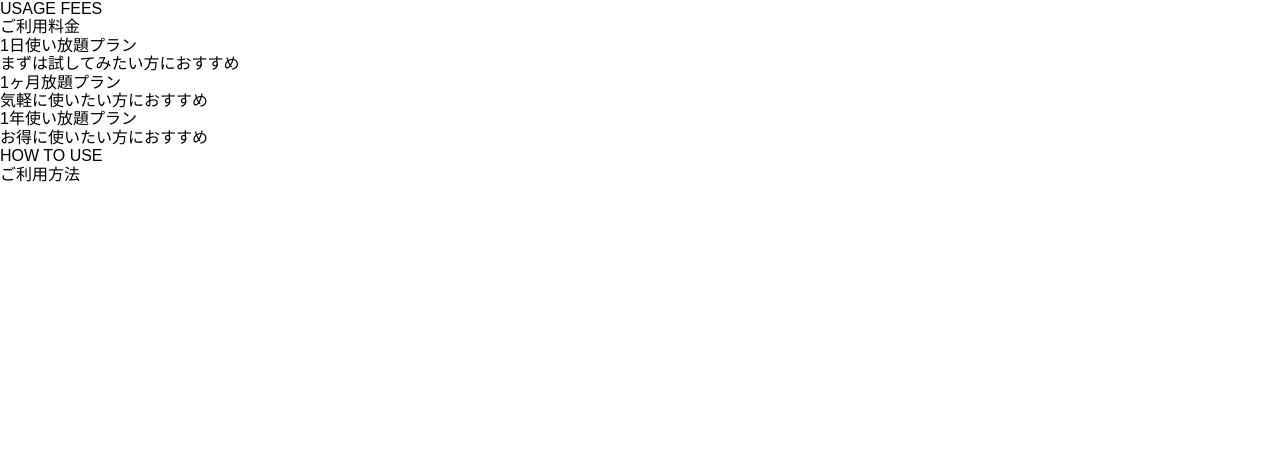
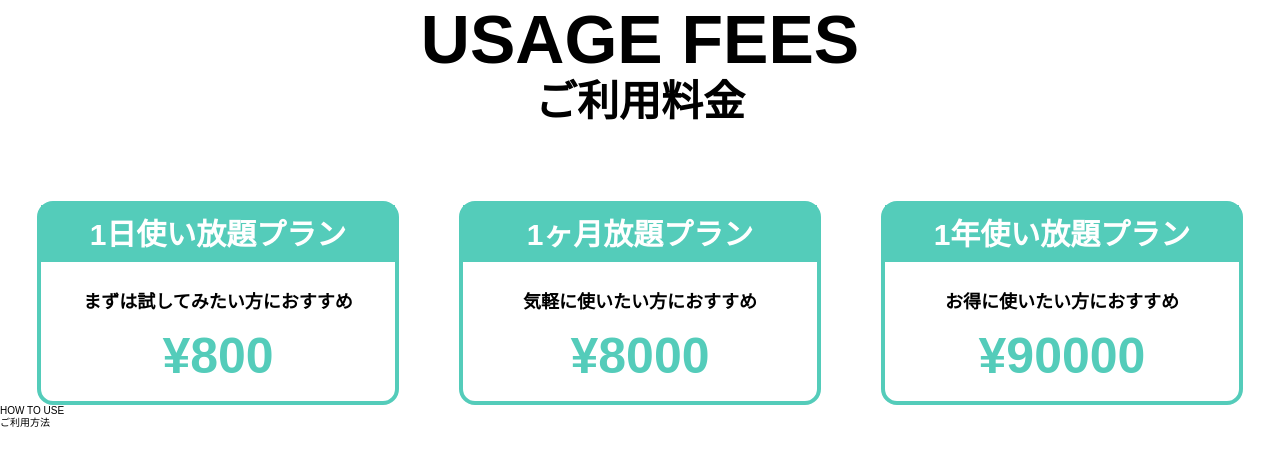
Before and after one commit to luvmia/HF21-one-phone-all, a plain HTML site: page index.html in a window 1280 px wide. Drawn offline with Linux system fonts and the light colour scheme.

Commit message:
[add]ご利用料金 pc size finish

```diff
--- a/css/style.css
+++ b/css/style.css
@@ -1,4 +1,112 @@
+@charset "utf-8";
 
+html {
+    font-size: 62.5%;/* 1rem=10px */
+}
+
+body {
+    font-family:'メイリオ', 'Meiryo','ＭＳ ゴシック','Hiragino Kaku Gothic ProN','ヒラギノ角ゴ ProN W3',sans-serif;
+}
 /*USAGE FEES・ご利用料金*/
+.usage-fees__title__en {
+    font-size: 6.8rem;
+    font-weight: bold;
+    text-align: center;
+}
+.usage-fees__title__jp {
+    margin: 0 0 75px 0;
+    font-size: 4.2rem;
+    font-weight: bold;
+    text-align: center;
+}
+
+.usage-fees__plan__group {
+    display: flex;
+    justify-content: center;
+}
+.usage-fees__plan__1day {
+    width: 362px;
+    border: 4px solid #54ccba;
+    border-radius: 16px;
+}
+.usage-fees__plan__1day__title {
+    margin: 0 0 30px 0;
+    padding: 13px 0 9px 0;
+    text-align: center;
+    font-size: 3rem;
+    font-weight: bold;
+    color: #FFFFFF;
+    background-color: #54ccba;
+}
+.usage-fees__plan__1day__text {
+    margin: 0 0 15px 0;
+    text-align: center;
+    font-size: 1.8rem;
+    font-weight: bold;
+}
+.usage-fees__plan__1day__fee {
+    margin: 0 0 16px 0;
+    text-align: center;
+    font-size: 5rem;
+    font-weight: bold;
+    color: #54ccba;
+}
+
+.usage-fees__plan__1month {
+    width: 362px;
+    margin: 0 60px 0 60px;
+    border: 4px solid #54ccba;
+    border-radius: 16px;
+}
+.usage-fees__plan__1month__title {
+    margin: 0 0 30px 0;
+    padding: 13px 0 9px 0;
+    text-align: center;
+    font-size: 3rem;
+    font-weight: bold;
+    color: #FFFFFF;
+    background-color: #54ccba;
+}
+.usage-fees__plan__1month__text {
+    margin: 0 0 15px 0;
+    text-align: center;
+    font-size: 1.8rem;
+    font-weight: bold;
+}
+.usage-fees__plan__1month__fee {
+    margin: 0 0 16px 0;
+    text-align: center;
+    font-size: 5rem;
+    font-weight: bold;
+    color: #54ccba;
+}
+
+.usage-fees__plan__1year {
+    width: 362px;
+    border: 4px solid #54ccba;
+    border-radius: 16px;
+}
+.usage-fees__plan__1year__title {
+    margin: 0 0 30px 0;
+    padding: 13px 0 9px 0;
+    text-align: center;
+    font-size: 3rem;
+    font-weight: bold;
+    color: #FFFFFF;
+    background-color: #54ccba;
+}
+.usage-fees__plan__1year__text {
+    margin: 0 0 15px 0;
+    text-align: center;
+    font-size: 1.8rem;
+    font-weight: bold;
+}
+.usage-fees__plan__1year__fee {
+    margin: 0 0 16px 0;
+    text-align: center;
+    font-size: 5rem;
+    font-weight: bold;
+    color: #54ccba;
+}
 
 /*ご使用方法*/
--- a/index.html
+++ b/index.html
@@ -9,20 +9,23 @@
 </head>
 <body>
     <div class="usage-fees">
-        <h2 usage-fees__title__en>USAGE FEES</h2>
-        <h3 usage-fees__title__jp>ご利用料金</h3>
+        <h2 class="usage-fees__title__en">USAGE FEES</h2>
+        <h4 class="usage-fees__title__jp">ご利用料金</h4>
         <div class="usage-fees__plan__group">
             <section class="usage-fees__plan__1day">
-                <h4 class="usage-fees__plan__1day__title">1日使い放題プラン</h4>
+                <h5 class="usage-fees__plan__1day__title">1日使い放題プラン</h5>
                 <p class="usage-fees__plan__1day__text">まずは試してみたい方におすすめ</p>
+                <h3 class="usage-fees__plan__1day__fee">¥800</h3>
             </section>
             <section class="usage-fees__plan__1month">
                 <h4 class="usage-fees__plan__1month__title">1ヶ月放題プラン</h4>
                 <p class="usage-fees__plan__1month__text">気軽に使いたい方におすすめ</p>
+                <h3 class="usage-fees__plan__1day__fee">¥8000</h3>
             </section>
             <section class="usage-fees__plan__1year">
                 <h4 class="usage-fees__plan__1year__title">1年使い放題プラン</h4>
                 <p class="usage-fees__plan__1year__text">お得に使いたい方におすすめ</p>
+                <h3 class="usage-fees__plan__1day__fee">¥90000</h3>
             </section>
         </div>
     </div>
```
